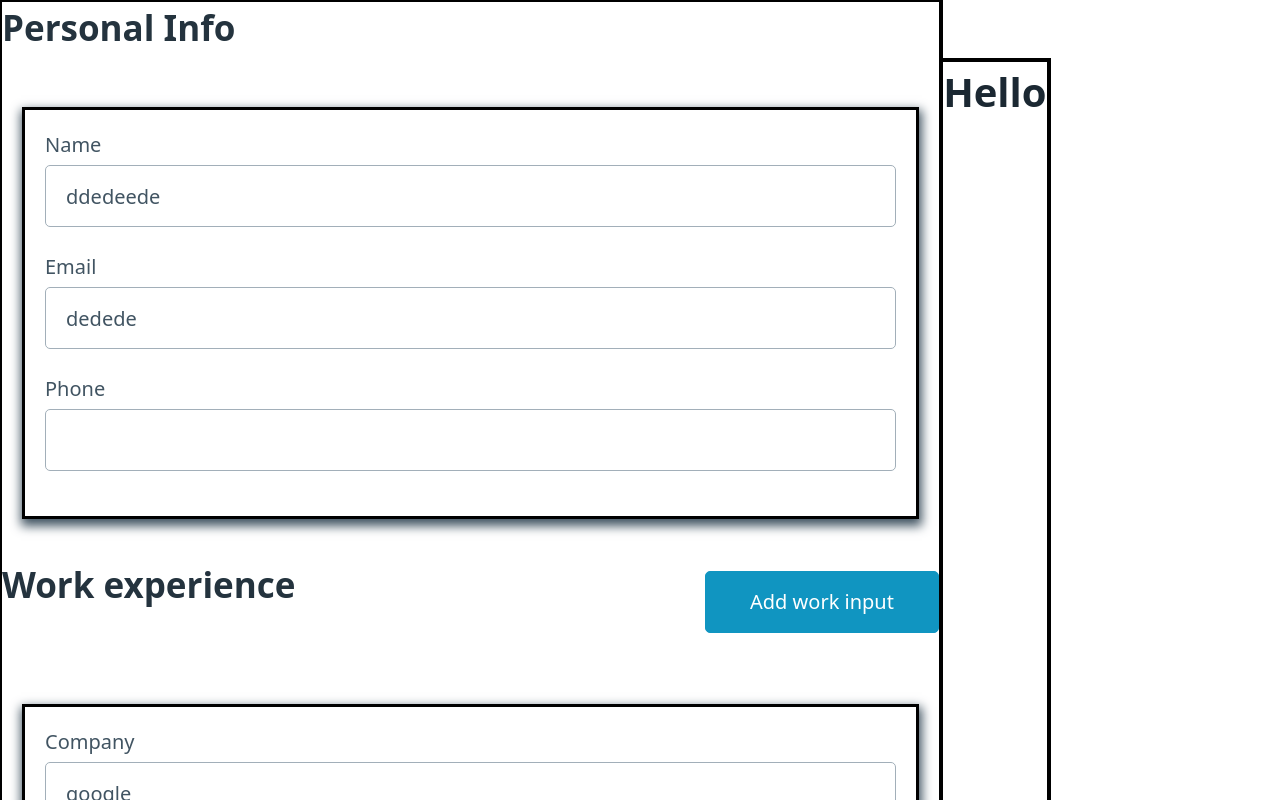
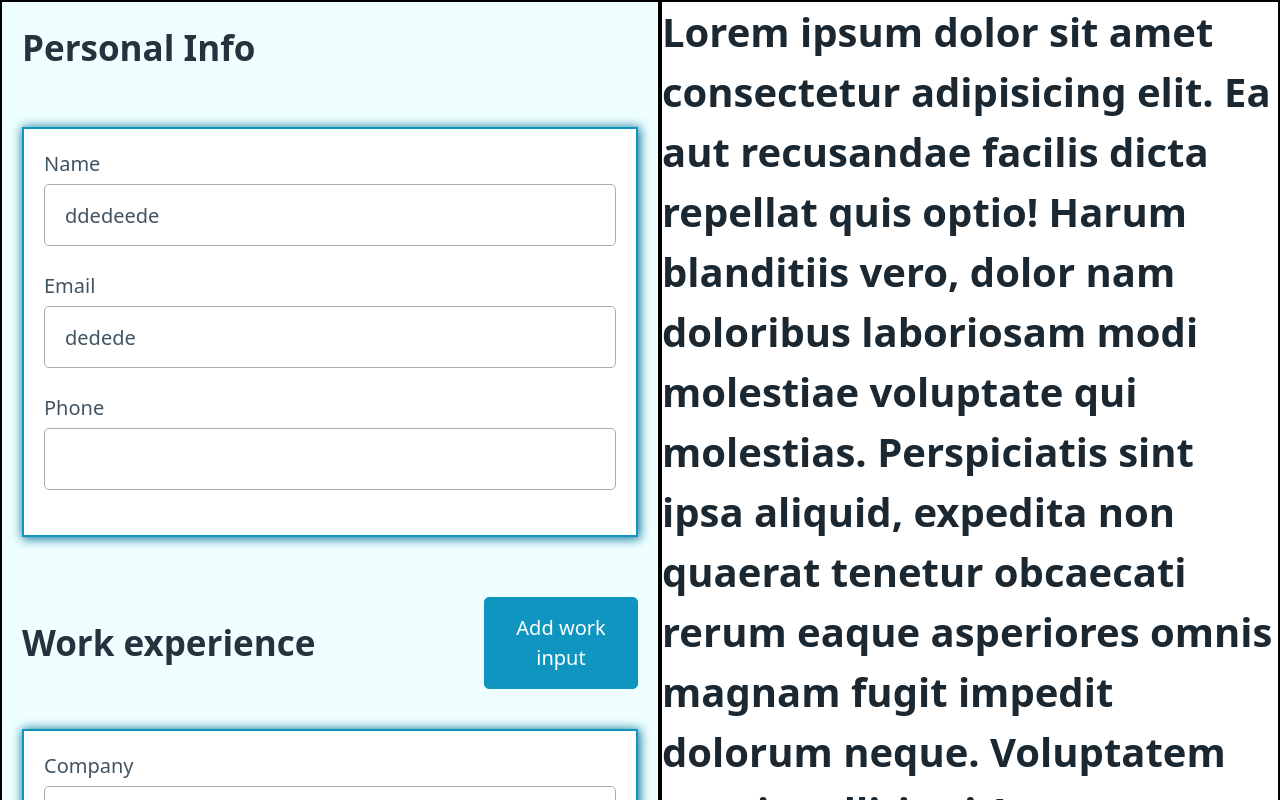
Before and after one commit to devDogra/CV-Generator-Website, a React (Vite) app: page / in a window 1280 px wide. Shown: the top 800 px of the page. Built offline with nearby package versions, Linux system fonts and the light colour scheme.

Commit message:
Add initial form styling

```diff
--- a/src/App.css
+++ b/src/App.css
@@ -9,20 +9,39 @@
 #root > * {
   outline: 2px solid black;
   border: 2px solid black;
+  flex: 1;
 }
-
+.resume-container {
+}
+.resume-form {
+  padding: 1rem;
+  background-color: rgba(224, 255, 255, 0.503);
+}
+.resume {
+  position: sticky;
+  top: 0px;
+}
 .form-heading {
   display: flex;
   justify-content: space-between;
   align-items: center;
 }
+.form-heading > h2 {
+  margin: 0;
+}
 .form-heading > button {
   width: 25%;
+  margin: 0;
 }
+
 .experience-info-input,
 .personal-info-input {
-  margin: 2rem 1rem;
-  box-shadow: 1px 5px 10px 2px;
+  margin: 2rem 0 3rem 0;
+  box-shadow: 1px 1px 10px 1px var(--primary-hover);
   padding: 1rem;
-  border: 3px solid black;
+  background-color: white;
+
+  border: 2px solid var(--primary);
 }
+input {
+}
--- a/src/App.jsx
+++ b/src/App.jsx
@@ -239,7 +239,7 @@ class ResumeForm extends React.Component{
   render(){
     console.log(this.props);
     return (
-      <form action="">
+      <form className="resume-form" action="">
 
         <h2>Personal Info</h2>
         <div className="personal-info-form">
@@ -311,8 +311,17 @@ class ResumeForm extends React.Component{
 class Resume extends React.Component{
 
   render(){
-    return <h1>Hello</h1>
-    // return(
+    return (
+      <div className="resume-container">
+        <div className="resume">
+          <h1>Lorem ipsum dolor sit amet consectetur adipisicing elit. Ea aut recusandae facilis dicta repellat quis optio! Harum blanditiis vero, dolor nam doloribus laboriosam modi molestiae voluptate qui molestias. Perspiciatis sint ipsa aliquid, expedita non quaerat tenetur obcaecati rerum eaque asperiores omnis magnam fugit impedit dolorum neque. Voluptatem sequi mollitia sit!
+          </h1>
+        </div>
+
+      </div>
+    );
+
+        // return(
     //   <>
     //     <PersonalInfoBanner
     //     name="Dev Aryan Dogra" email="devdogra1@gmail.com"
```
